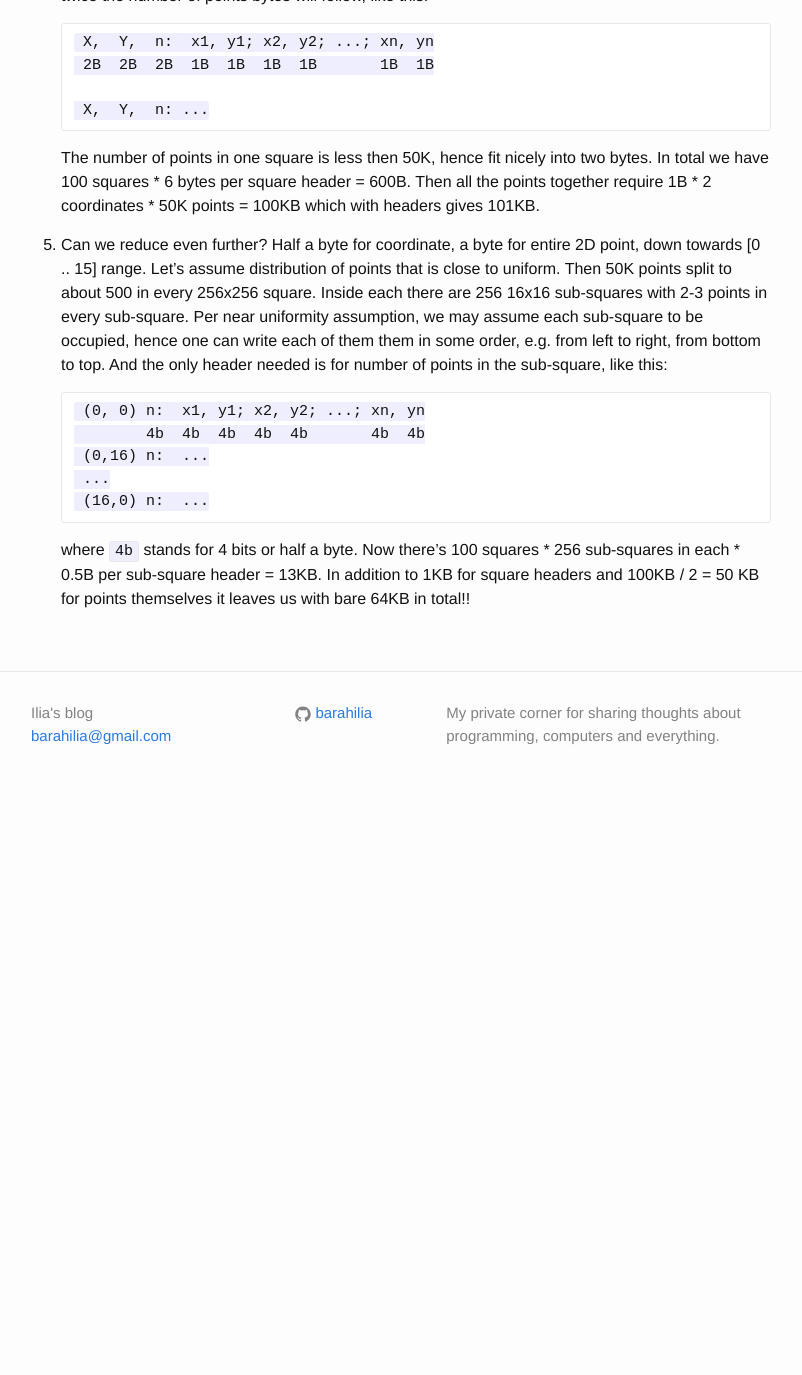
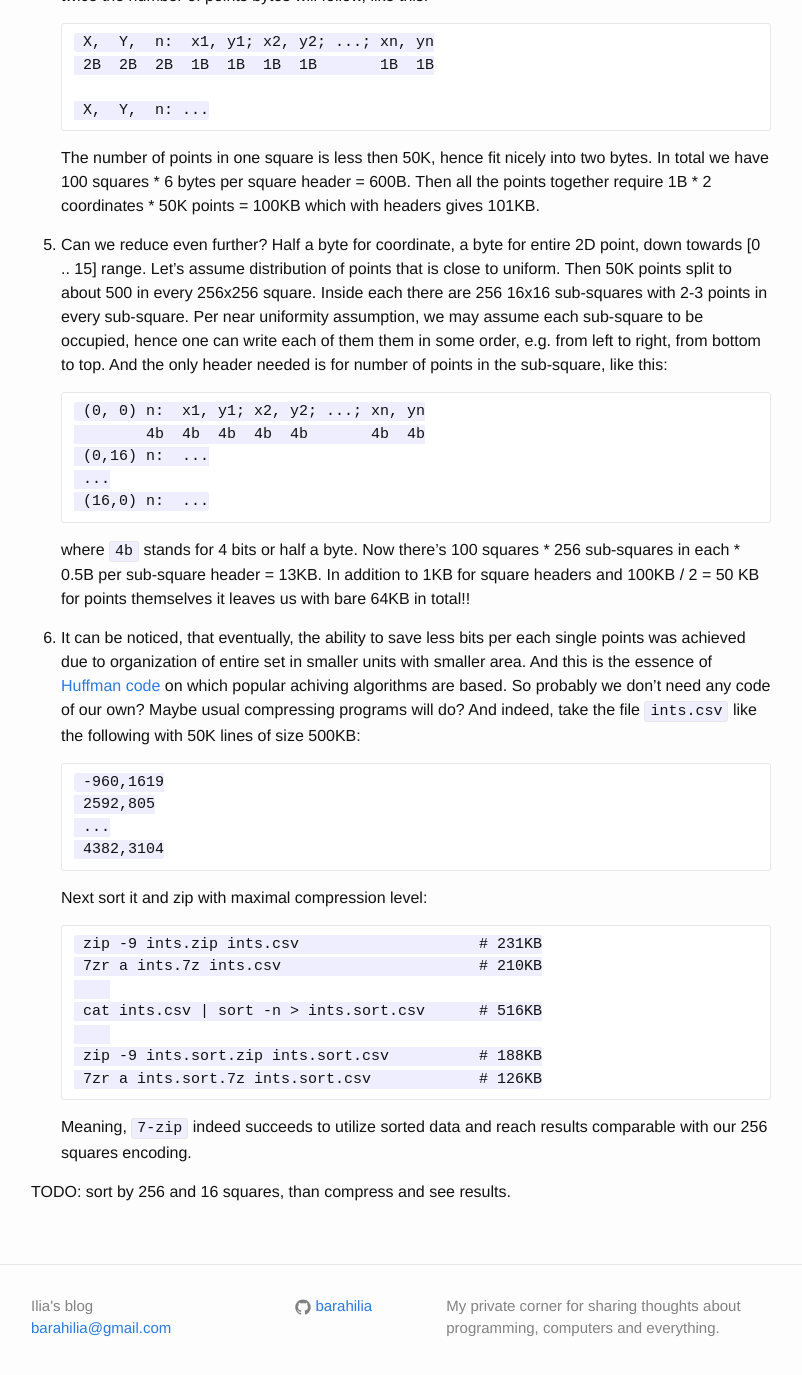
Before and after one commit to barahilia/blog, a Jekyll site: the page built from _posts/2014-10-11-points-on-plane-compression.markdown, in a window 1280 px wide and 1400 px high, scrolled down 1851 px. Shown: the top 1375 px of the window, without its empty margins (239-1041 px from the left). Built offline with Jekyll 4.4.1, drawn with Linux system fonts in a browser that asks for light colours; before the commit the page ends 2658 px from its top, so only the background shows below that; some of the changed text lies outside the part shown.

Commit message:
Section for using compression after sorting

```diff
--- a/_posts/2014-10-11-points-on-plane-compression.markdown
+++ b/_posts/2014-10-11-points-on-plane-compression.markdown
@@ -119,3 +119,30 @@ This comes to 2MB for 50K lines.
    sub-squares in each * 0.5B per sub-square header = 13KB. In addition to 1KB
    for square headers and 100KB / 2 = 50 KB for points themselves it leaves us
    with bare 64KB in total!!
+1. It can be noticed, that eventually, the ability to save less bits per each
+   single points was achieved due to organization of entire set in smaller units
+   with smaller area. And this is the essence of
+   [Huffman code](http://en.wikipedia.org/wiki/Huffman_coding) on which popular
+   achiving algorithms are based. So probably we don't need any code of our own?
+   Maybe usual compressing programs will do? And indeed, take the file
+   `ints.csv` like the following with 50K lines of size 500KB:
+
+        -960,1619
+        2592,805
+        ...
+        4382,3104
+
+   Next sort it and zip with maximal compression level:
+
+        zip -9 ints.zip ints.csv                    # 231KB
+        7zr a ints.7z ints.csv                      # 210KB
+
+        cat ints.csv | sort -n > ints.sort.csv      # 516KB
+
+        zip -9 ints.sort.zip ints.sort.csv          # 188KB
+        7zr a ints.sort.7z ints.sort.csv            # 126KB
+
+   Meaning, `7-zip` indeed succeeds to utilize sorted data and reach results
+   comparable with our 256 squares encoding.
+
+TODO: sort by 256 and 16 squares, than compress and see results.
```
Also changed, not shown: other parts of _posts/2014-10-11-points-on-plane-compression.markdown (+1 -1 lines).
